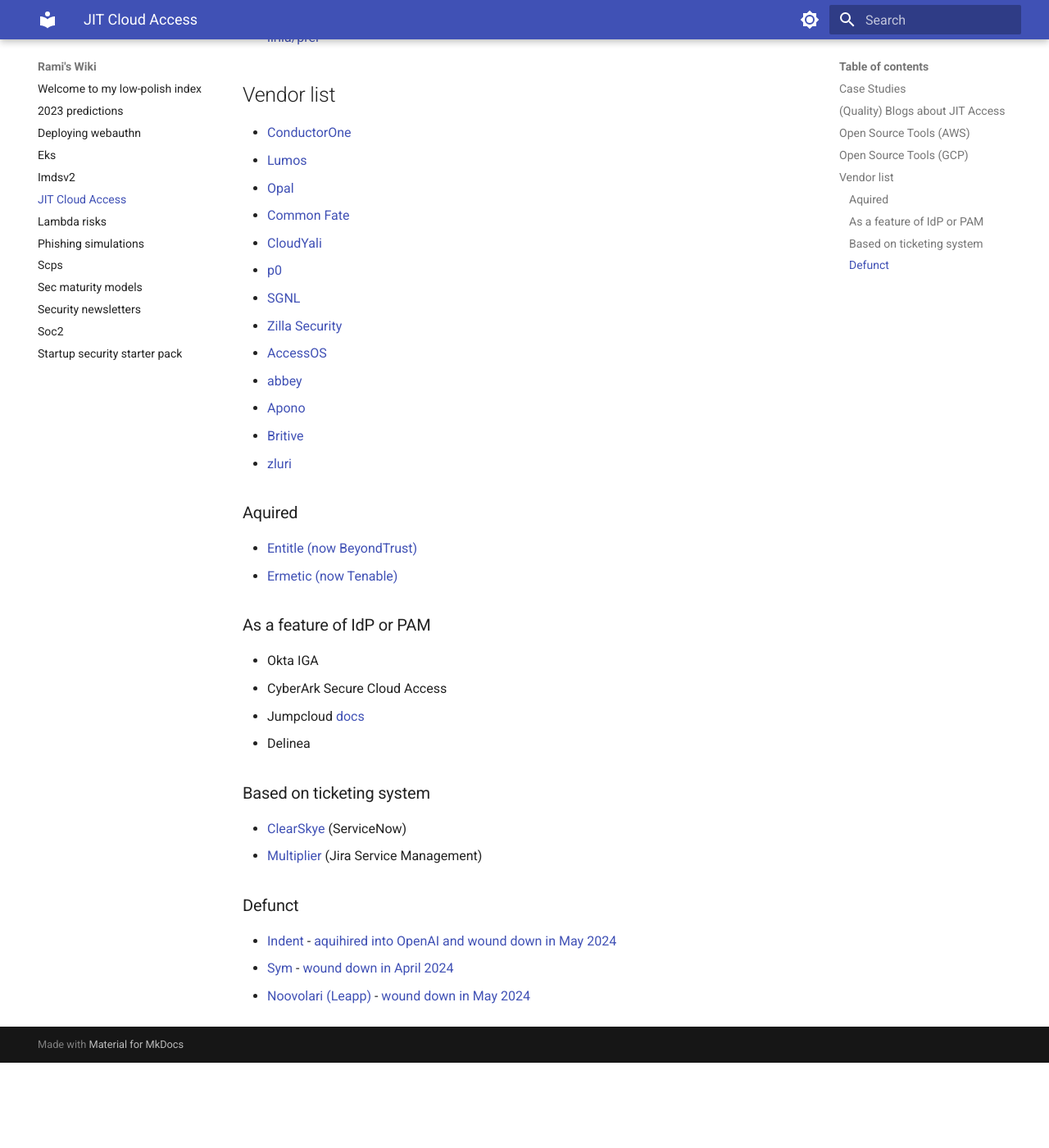
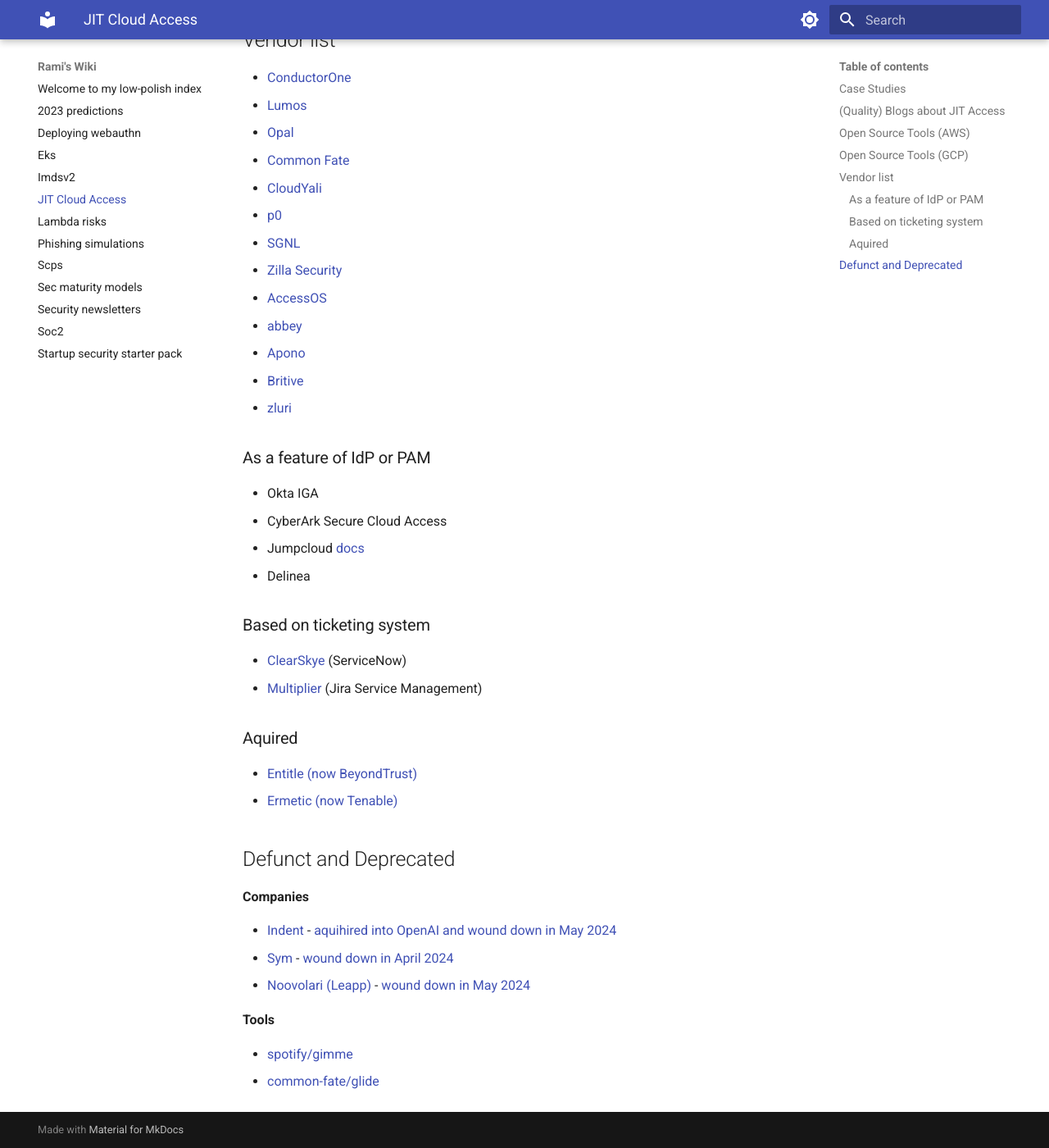
Before and after one commit to ramimac/wiki, an MkDocs documentation site: the page built from docs/jit-cloud-access.md, in a window 1280 px wide and 1400 px high, scrolled down 3025 px. Shown: the whole window at 82% size. Built offline with MkDocs 1.6.1 and Material for MkDocs 9.7.7, drawn with Linux system fonts in a browser that asks for light colours; before the commit the page ends 4321 px from its top, so only the background shows below that; some of the changed text lies outside the part shown.

Commit message:
Refactor deprecated jit stuff

```diff
--- a/docs/jit-cloud-access.md
+++ b/docs/jit-cloud-access.md
@@ -92,8 +85,20 @@
 * [ClearSkye](https://clearskye.com/) (ServiceNow)
 * [Multiplier](https://multiplierhq.com/) (Jira Service Management)
 
-### Defunct
+### Aquired
+
+* [Entitle (now BeyondTrust)](https://www.entitle.io/)
+* [Ermetic (now Tenable)](https://ermetic.com/platform/just-in-time/)
+
+## Defunct and Deprecated
+
+**Companies**
 
 * [Indent](https://indent.com) - [aquihired into OpenAI and wound down in May 2024](https://x.com/fouadmatin/status/1793350695476933108)
 * [Sym](https://symops.com) - [wound down in April 2024](https://www.linkedin.com/posts/jonbass_i-am-sorry-to-report-that-sym-will-be-shutting-activity-7173334515610849282-hK88)
 * [Noovolari (Leapp)](https://www.leapp.cloud/) - [wound down in May 2024](https://blog.leapp.cloud/noovolari-has-officially-come-to-an-end)
+
+**Tools**
+
+* [spotify/gimme](https://github.com/spotify/gimme)
+* [common-fate/glide](https://github.com/common-fate/glide)
```
Also changed, not shown: other parts of docs/jit-cloud-access.md (+0 -7 lines).
